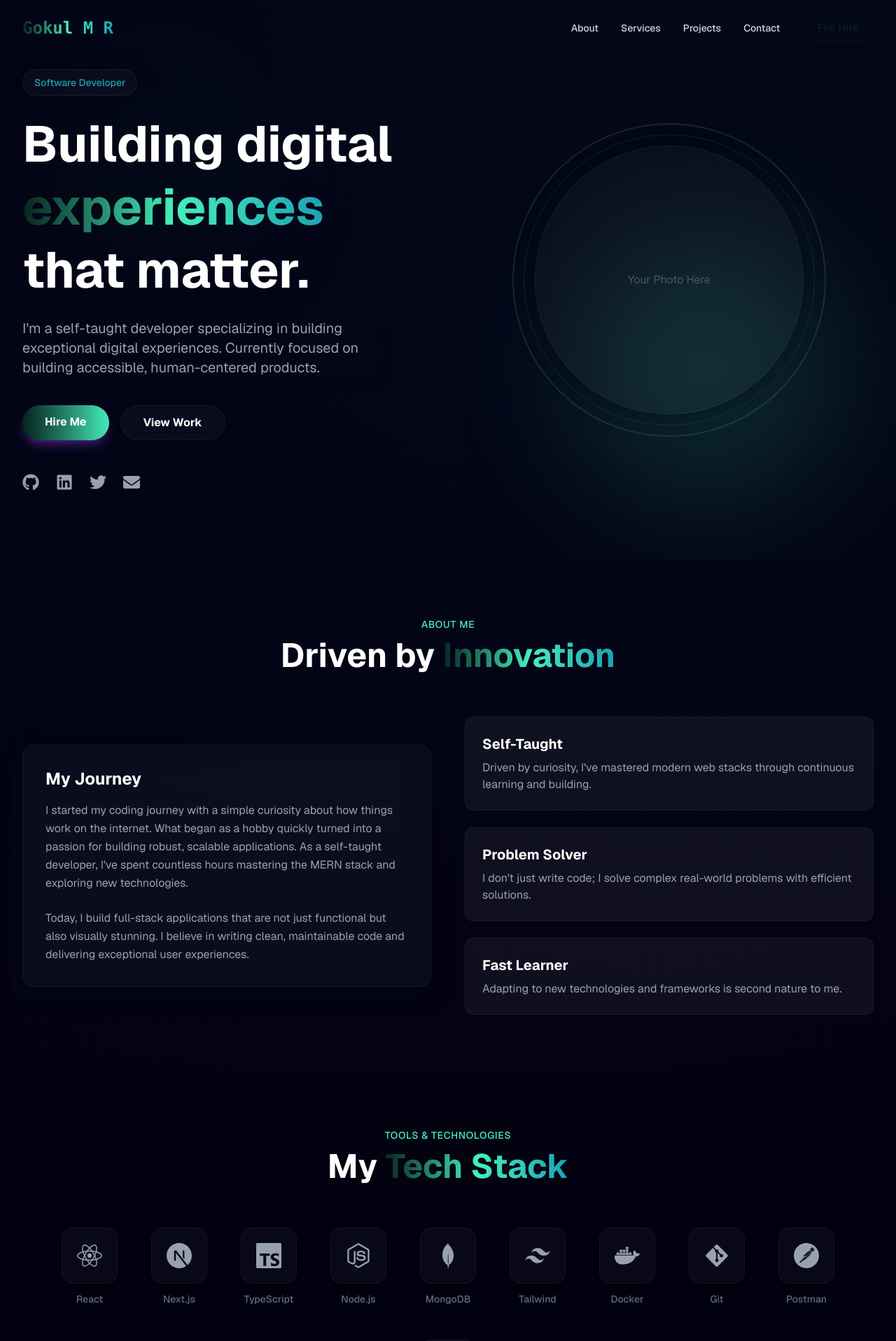
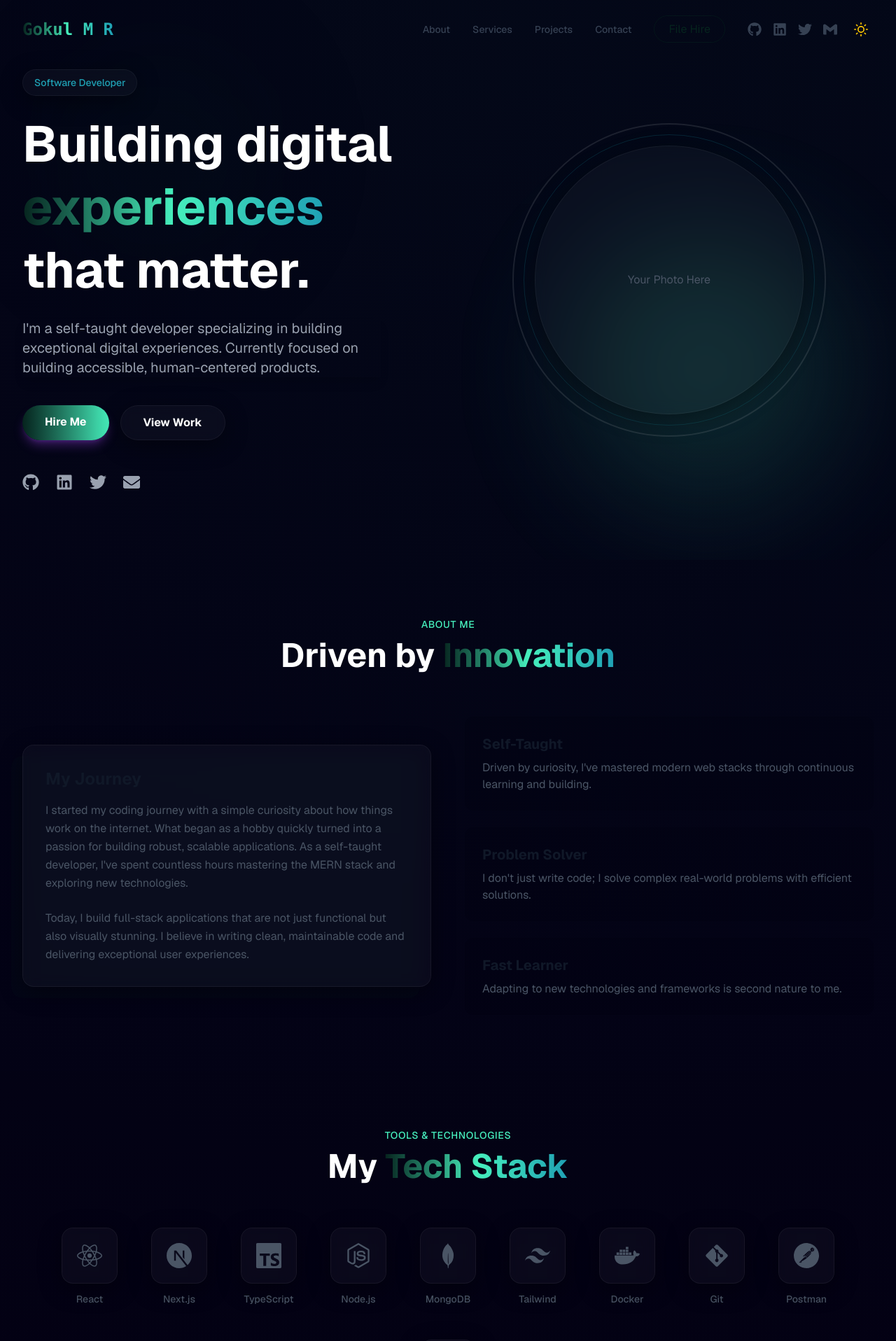
Before and after one commit to gokul8943/Gokul_M_R_Portfolio, a Next.js app: page / in a window 1280 px wide. Shown: the top 1916 px of the page at 70% size. Built offline with nearby package versions, Linux system fonts and the light colour scheme.

Commit message:
feat:dark mode and light mode added

```diff
--- a/app/globals.css
+++ b/app/globals.css
@@ -1,12 +1,4 @@
 @import "tailwindcss";
-
-:root {
-  --background: #030014;
-  --foreground: #ffffff;
-  --primary: #06241e; /* Violet */
-  --secondary: #46efbc; /* Fuchsia */
-  --accent: #1fa0b4; /* Cyan */
-}
 
 @theme inline {
   --color-background: var(--background);
@@ -16,11 +8,38 @@
   --color-accent: var(--accent);
 }
 
+:root {
+  /* Light Mode Defaults */
+  --background: #ffffff;
+  --foreground: #030014;
+  --primary: #0a4f42;
+  /* Darker Violet/teal for light mode contrast */
+  --secondary: #2a9e7c;
+  /* Darker Fuchsia/teal */
+  --accent: #156f7d;
+  /* Darker Cyan */
+}
+
+.dark {
+  /* Dark Mode Defaults (Existing) */
+  --background: #030014;
+  --foreground: #ffffff;
+  --primary: #06241e;
+  --secondary: #46efbc;
+  --accent: #1fa0b4;
+}
+
 body {
   background: var(--background);
   color: var(--foreground);
   font-family: var(--font-geist-sans), system-ui, sans-serif;
   overflow-x: hidden;
+  background-image:
+    radial-gradient(circle at 50% 0%, rgba(6, 44, 42, 0.05), transparent 50%),
+    radial-gradient(circle at 100% 0%, rgba(1, 30, 30, 0.05), transparent 30%);
+}
+
+.dark body {
   background-image:
     radial-gradient(circle at 50% 0%, rgba(6, 44, 42, 0.15), transparent 50%),
     radial-gradient(circle at 100% 0%, rgba(1, 30, 30, 0.1), transparent 30%);
@@ -28,7 +47,14 @@ body {
 
 .glass-card {
   background: rgba(255, 255, 255, 0.03);
+  /* Default (Light mode can override) */
   backdrop-filter: blur(10px);
+  border: 1px solid rgba(0, 0, 0, 0.05);
+  box-shadow: 0 8px 32px 0 rgba(0, 0, 0, 0.1);
+}
+
+.dark .glass-card {
+  background: rgba(255, 255, 255, 0.03);
   border: 1px solid rgba(255, 255, 255, 0.05);
   box-shadow: 0 8px 32px 0 rgba(0, 0, 0, 0.37);
 }
--- a/app/layout.tsx
+++ b/app/layout.tsx
@@ -1,6 +1,8 @@
 import type { Metadata } from "next";
 import { Geist, Geist_Mono } from "next/font/google";
 import "./globals.css";
+import Navbar from "@/components/Navbar";
+import { ThemeProvider } from "@/components/theme-provider";
 
 const geistSans = Geist({
   variable: "--font-geist-sans",
@@ -17,7 +19,6 @@ export const metadata: Metadata = {
   description: "We Will Code, We Will Rock You!",
 };
 
-import Navbar from "@/components/Navbar";
 
 export default function RootLayout({
   children,
@@ -29,8 +30,15 @@ export default function RootLayout({
       <body
         className={`${geistSans.variable} ${geistMono.variable} antialiased`}
       >
-        <Navbar />
-        {children}
+        <ThemeProvider
+          attribute="class"
+          defaultTheme="dark"
+          enableSystem
+          disableTransitionOnChange
+        >
+          <Navbar />
+          {children}
+        </ThemeProvider>
       </body>
     </html>
   );
--- a/components/About.tsx
+++ b/components/About.tsx
@@ -30,13 +30,13 @@ export default function About() {
                         className="relative"
                     >
                         <div className="relative z-10 glass-card p-8 rounded-2xl">
-                            <h3 className="text-2xl font-bold mb-4">My Journey</h3>
-                            <p className="text-gray-400 mb-6 leading-relaxed">
+                            <h3 className="text-2xl font-bold mb-4 text-gray-900 dark:text-white">My Journey</h3>
+                            <p className="text-gray-600 dark:text-gray-400 mb-6 leading-relaxed">
                                 I started my coding journey with a simple curiosity about how things work on the internet.
                                 What began as a hobby quickly turned into a passion for building robust, scalable applications.
                                 As a self-taught developer, I&apos;ve spent countless hours mastering the MERN stack and exploring new technologies.
                             </p>
-                            <p className="text-gray-400 leading-relaxed">
+                            <p className="text-gray-600 dark:text-gray-400 leading-relaxed">
                                 Today, I build full-stack applications that are not just functional but also visually stunning.
                                 I believe in writing clean, maintainable code and delivering exceptional user experiences.
                             </p>
@@ -52,10 +52,10 @@ export default function About() {
                                 whileInView={{ opacity: 1, x: 0 }}
                                 viewport={{ once: true }}
                                 transition={{ delay: idx * 0.1 }}
-                                className="p-6 rounded-xl bg-white/5 border border-white/5 hover:border-primary/50 transition-colors"
+                                className="p-6 rounded-xl bg-black/5 dark:bg-white/5 border border-black/5 dark:border-white/5 hover:border-primary/50 transition-colors"
                             >
-                                <h4 className="text-xl font-bold mb-2 text-white">{feature.title}</h4>
-                                <p className="text-gray-400">{feature.desc}</p>
+                                <h4 className="text-xl font-bold mb-2 text-gray-900 dark:text-white">{feature.title}</h4>
+                                <p className="text-gray-600 dark:text-gray-400">{feature.desc}</p>
                             </motion.div>
                         ))}
                     </div>
--- a/components/Navbar.tsx
+++ b/components/Navbar.tsx
@@ -1,7 +1,10 @@
 'use client';
 
 import { motion } from 'framer-motion';
-import { useState, useEffect } from 'react';
+import { useState, useEffect } from "react";
+import { FaGithub, FaLinkedin, FaTwitter } from "react-icons/fa";
+import { SiGmail } from "react-icons/si";
+import { ThemeToggle } from "./ThemeToggle";
 
 export default function Navbar() {
     const [scrolled, setScrolled] = useState(false);
@@ -25,7 +28,10 @@ export default function Navbar() {
         <motion.nav
             initial={{ y: -100 }}
             animate={{ y: 0 }}
-            className={`fixed top-0 left-0 right-0 z-50 transition-all duration-300 ${scrolled ? 'bg-black/80 backdrop-blur-md border-b border-white/10 py-4' : 'bg-transparent py-6'}`}
+            className={`fixed top-0 left-0 right-0 z-50 transition-all duration-300 ${scrolled
+                    ? 'bg-white/80 dark:bg-black/80 backdrop-blur-md border-b border-black/5 dark:border-white/10 py-4 shadow-sm dark:shadow-none'
+                    : 'bg-transparent py-6'
+                }`}
         >
             <div className="max-w-7xl mx-auto px-4 sm:px-6 lg:px-8 flex items-center justify-between">
                 <a href="#" className="text-2xl font-bold font-mono text-gradient">Gokul M R</a>
@@ -33,7 +39,7 @@ export default function Navbar() {
                 <ul className="hidden md:flex items-center gap-8">
                     {links.map((link) => (
                         <li key={link.name}>
-                            <a href={link.href} className="text-sm font-medium text-gray-300 hover:text-white transition-colors hover:underline decoration-primary decoration-2 underline-offset-4">
+                            <a href={link.href} className="text-sm font-medium text-gray-700 dark:text-gray-300 hover:text-primary dark:hover:text-white transition-colors hover:underline decoration-primary decoration-2 underline-offset-4">
                                 {link.name}
                             </a>
                         </li>
@@ -43,6 +49,21 @@ export default function Navbar() {
                             File Hire
                         </a>
                     </li>
+                    <li className="flex items-center gap-4">
+                        <a href="https://github.com/gokul-m-r" target="_blank" rel="noopener noreferrer" className="text-gray-700 dark:text-gray-300 hover:text-primary dark:hover:text-white transition-colors">
+                            <FaGithub size={20} />
+                        </a>
+                        <a href="https://linkedin.com/in/gokul-m-r" target="_blank" rel="noopener noreferrer" className="text-gray-700 dark:text-gray-300 hover:text-primary dark:hover:text-white transition-colors">
+                            <FaLinkedin size={20} />
+                        </a>
+                        <a href="https://twitter.com/gokul_m_r" target="_blank" rel="noopener noreferrer" className="text-gray-700 dark:text-gray-300 hover:text-primary dark:hover:text-white transition-colors">
+                            <FaTwitter size={20} />
+                        </a>
+                        <a href="mailto:gokul.m.r.dev@gmail.com" className="text-gray-700 dark:text-gray-300 hover:text-primary dark:hover:text-white transition-colors">
+                            <SiGmail size={20} />
+                        </a>
+                        <ThemeToggle />
+                    </li>
                 </ul>
             </div>
         </motion.nav>
--- a/components/TechStack.tsx
+++ b/components/TechStack.tsx
@@ -19,7 +19,7 @@ export default function TechStack() {
     ];
 
     return (
-        <section className="py-20 px-4 sm:px-6 lg:px-8 bg-black/20">
+        <section className="py-20 px-4 sm:px-6 lg:px-8 bg-black/5 dark:bg-black/20">
             <div className="max-w-7xl mx-auto">
                 <motion.div
                     initial={{ opacity: 0, y: 20 }}
@@ -42,10 +42,10 @@ export default function TechStack() {
                             whileHover={{ y: -5 }}
                             className="flex flex-col items-center gap-3 group"
                         >
-                            <div className="w-20 h-20 rounded-2xl glass-card flex items-center justify-center text-4xl text-gray-400 group-hover:text-white group-hover:border-primary/50 transition-all">
+                            <div className="w-20 h-20 rounded-2xl glass-card flex items-center justify-center text-4xl text-gray-600 dark:text-gray-400 group-hover:text-primary dark:group-hover:text-white group-hover:border-primary/50 transition-all">
                                 {tech.icon}
                             </div>
-                            <span className="text-sm font-medium text-gray-500 group-hover:text-primary transition-colors">{tech.name}</span>
+                            <span className="text-sm font-medium text-gray-600 dark:text-gray-500 group-hover:text-primary transition-colors">{tech.name}</span>
                         </motion.div>
                     ))}
                 </div>
--- /dev/null
+++ b/components/ThemeToggle.tsx
@@ -0,0 +1,33 @@
+"use client"
+
+import * as React from "react"
+import { useTheme } from "next-themes"
+import { FiMoon, FiSun } from "react-icons/fi"
+
+export function ThemeToggle() {
+    const { theme, setTheme } = useTheme()
+    const [mounted, setMounted] = React.useState(false)
+
+    // Avoid hydration mismatch
+    React.useEffect(() => {
+        setMounted(true)
+    }, [])
+
+    if (!mounted) {
+        return null
+    }
+
+    return (
+        <button
+            onClick={() => setTheme(theme === "dark" ? "light" : "dark")}
+            className="p-2 rounded-full hover:bg-white/10 transition-colors duration-200"
+            aria-label="Toggle theme"
+        >
+            {theme === "dark" ? (
+                <FiSun className="w-5 h-5 text-yellow-400" />
+            ) : (
+                <FiMoon className="w-5 h-5 text-indigo-400" />
+            )}
+        </button>
+    )
+}
--- /dev/null
+++ b/components/theme-provider.tsx
@@ -0,0 +1,11 @@
+"use client"
+
+import * as React from "react"
+import { ThemeProvider as NextThemesProvider } from "next-themes"
+
+export function ThemeProvider({
+    children,
+    ...props
+}: React.ComponentProps<typeof NextThemesProvider>) {
+    return <NextThemesProvider {...props}>{children}</NextThemesProvider>
+}
--- a/package.json
+++ b/package.json
@@ -12,6 +12,7 @@
     "clsx": "^2.1.1",
     "framer-motion": "^12.23.26",
     "next": "15.5.0",
+    "next-themes": "^0.4.6",
     "postcss": "^8.5.6",
     "react": "19.1.0",
     "react-dom": "19.1.0",
```
Also changed, not shown: components/Projects.tsx (+6 -6 lines), components/Services.tsx (+4 -4 lines), 1 other file (tests, documents, lock files or other folders).
